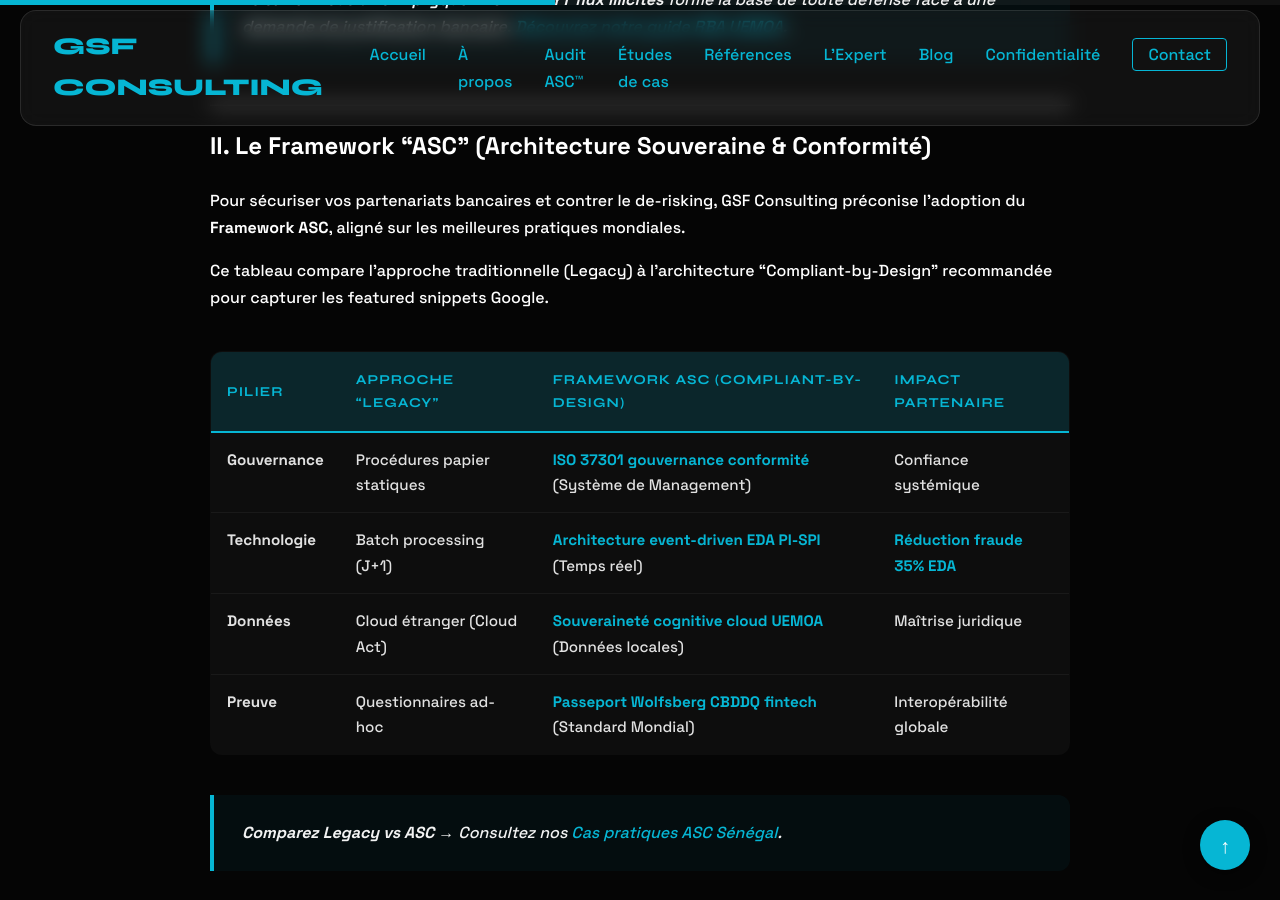
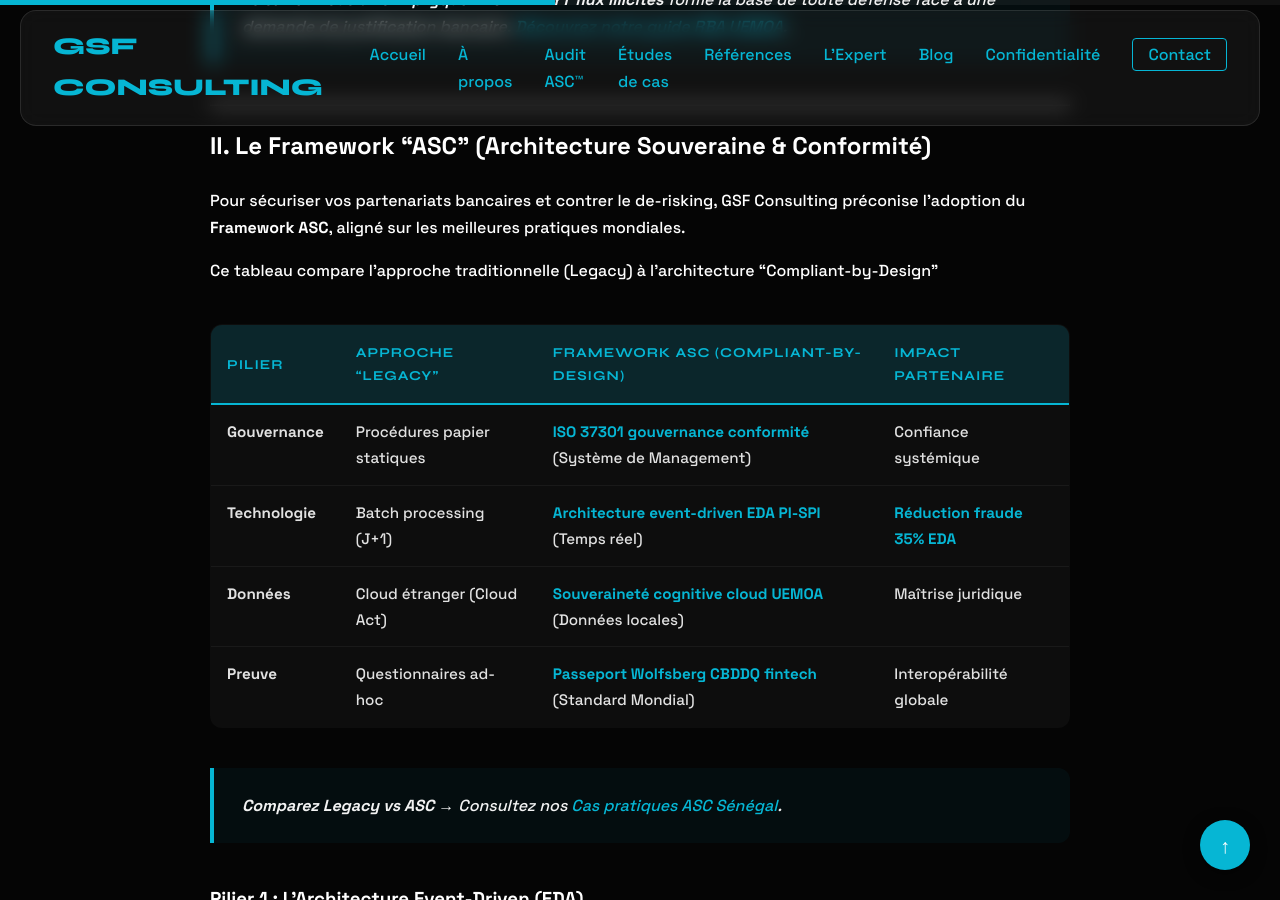
Before and after one commit to GSF-CONSULTING-INTERNATIONALE/.github.io-, a Jekyll site: the page built from _posts/2026-03-18-flux-financiers-illicites-compliant-by-design.md, in a window 1280 px wide and 900 px high, scrolled down 2646 px. Built offline with Jekyll 4.4.1, drawn with Linux system fonts in a browser that asks for light colours.

Commit message:
Updated 1 file via CloudCannon.

```diff
--- a/_posts/2026-03-18-flux-financiers-illicites-compliant-by-design.md
+++ b/_posts/2026-03-18-flux-financiers-illicites-compliant-by-design.md
@@ -47,7 +47,7 @@
 
 Pour sécuriser vos partenariats bancaires et contrer le de-risking, GSF Consulting préconise l'adoption du **Framework ASC**, aligné sur les meilleures pratiques mondiales.
 
-Ce tableau compare l'approche traditionnelle (Legacy) à l'architecture "Compliant-by-Design" recommandée pour capturer les featured snippets Google.
+Ce tableau compare l'approche traditionnelle (Legacy) à l'architecture "Compliant-by-Design"
 
 | Pilier | Approche "Legacy" | Framework ASC (Compliant-by-Design) | Impact Partenaire |
 | :--- | :--- | :--- | :--- |
```
